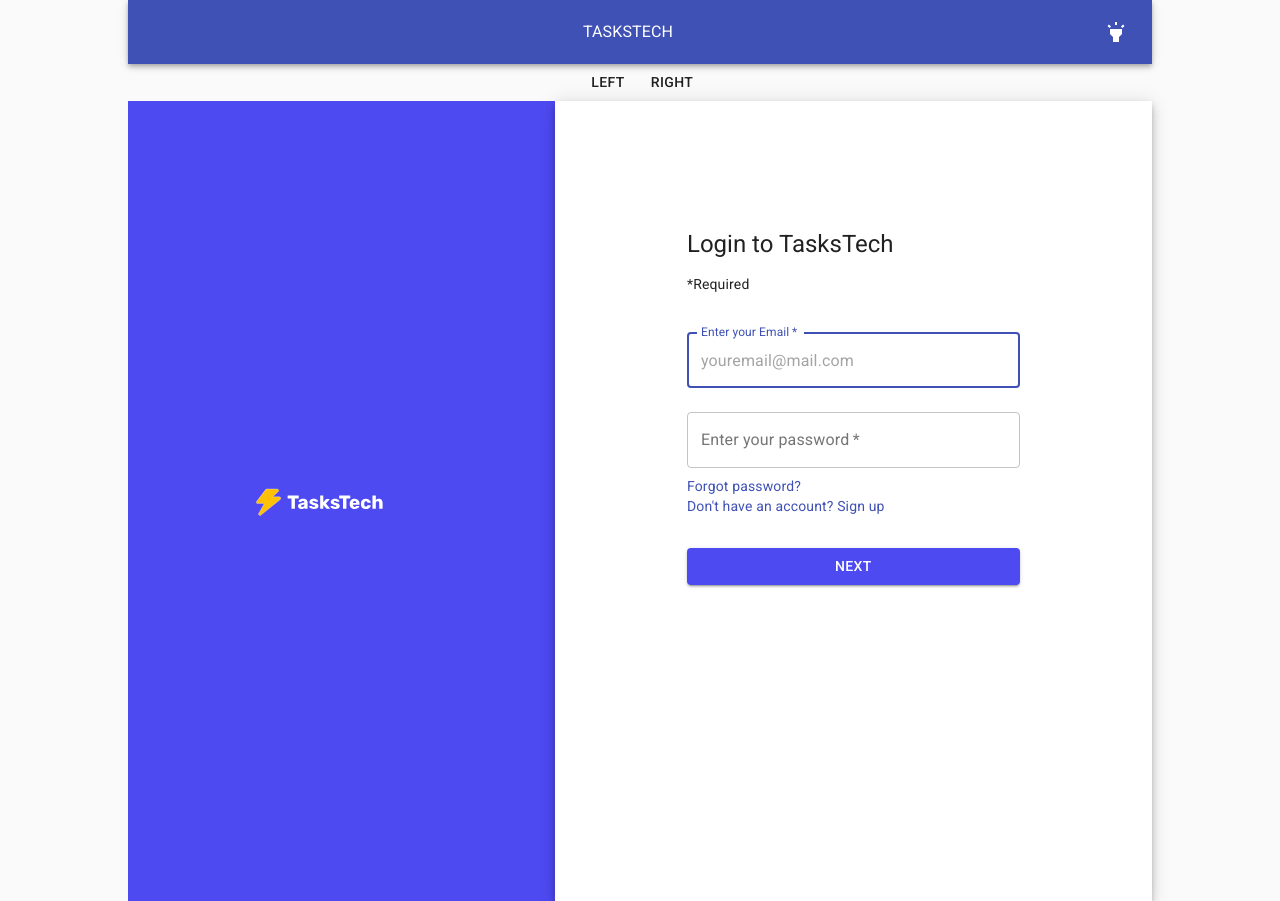
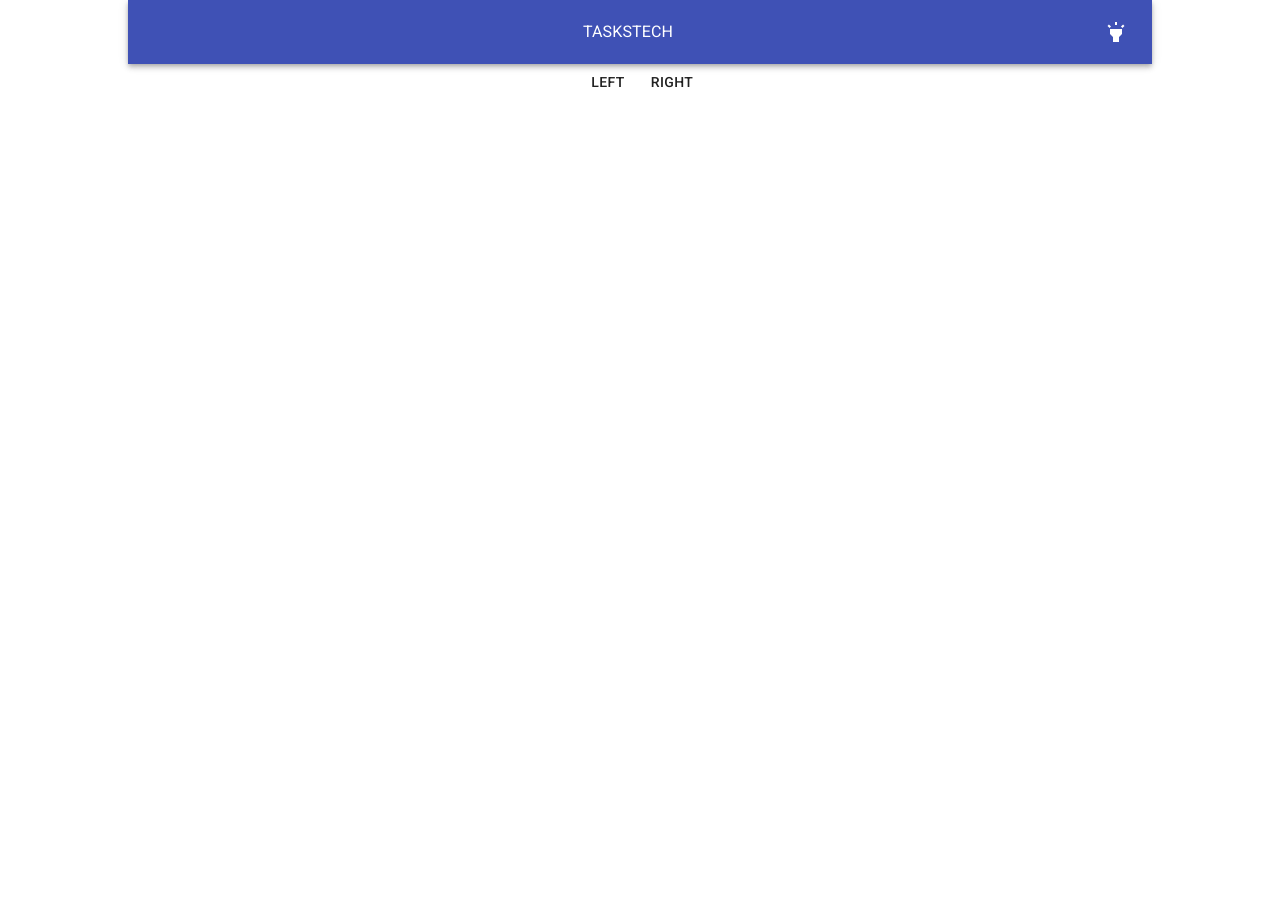
Before and after one commit to tweneboah/taskstech, a React (Create React App) app: page /login in a window 1280 px wide. After the commit the page ends 800 px from the top, so only its background shows below. Built offline with nearby package versions, Linux system fonts and the light colour scheme.

Commit message:
Change Initial Page as login page

```diff
--- a/src/App.js
+++ b/src/App.js
@@ -19,7 +19,7 @@
       <Header />
       <RightSideBar />
       <Switch>
-        <Route exact path='/login' component={TradieLogin} />
+        <Route exact path='/' component={TradieLogin} />
         <Route exact path='/view/jobs' component={ViewJobs} />
         <Route exact path='/create/job' component={CreateJob} />
         <Route exact path='/signup' component={TradieSignUp} />
```
